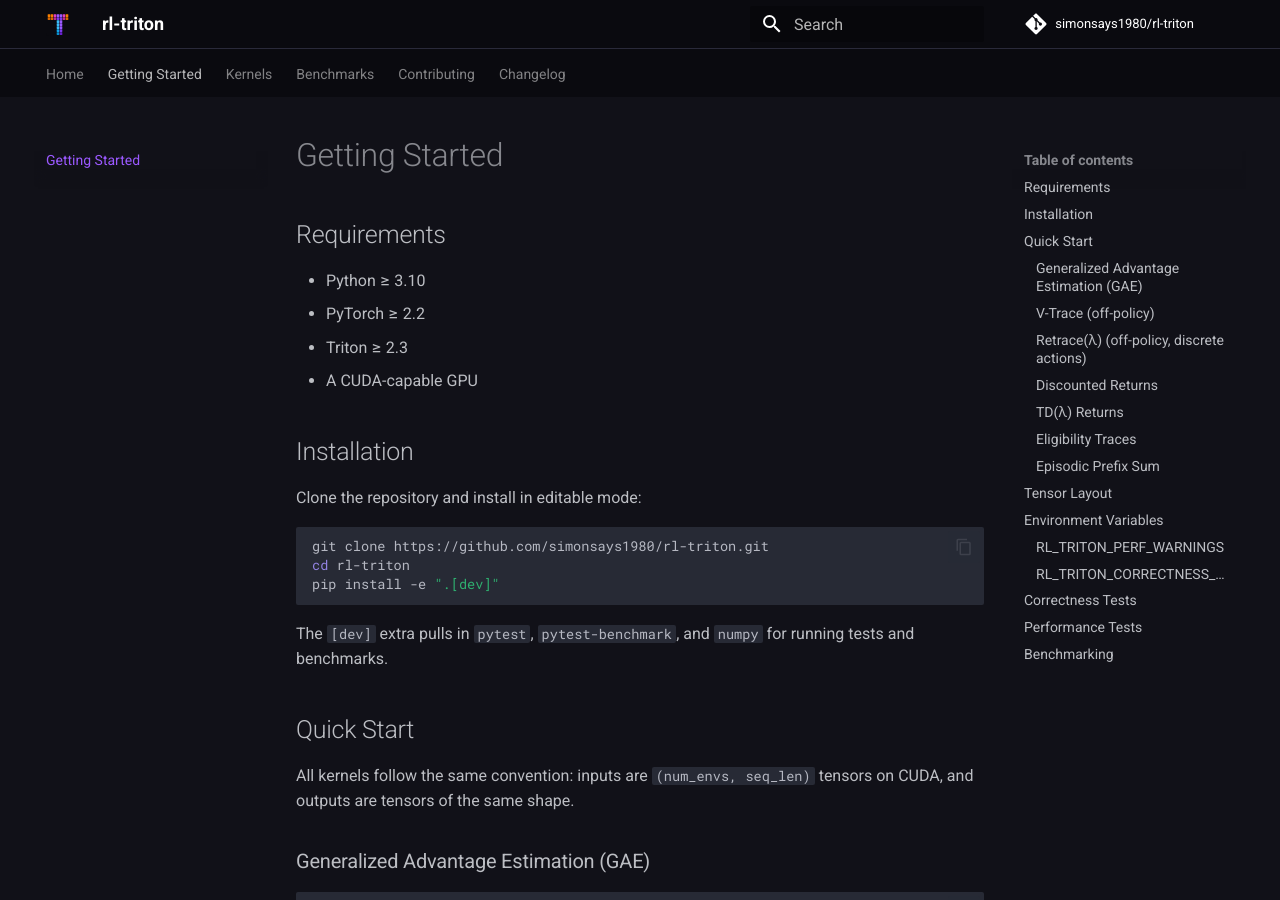
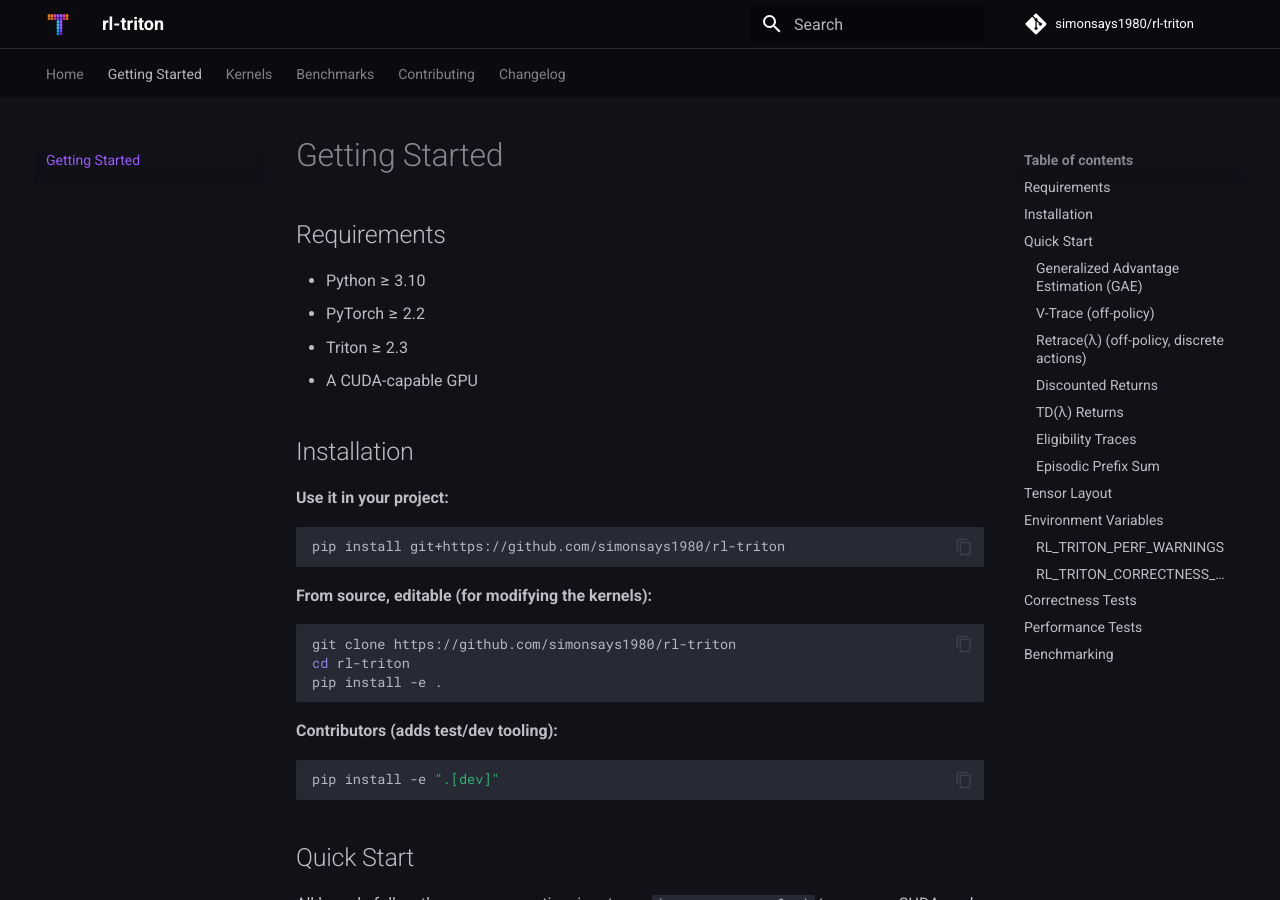
Before and after one commit to simonsays1980/rl-triton, an MkDocs documentation site: the page built from docs/getting-started.md, in a window 1280 px wide and 900 px high. Built offline with MkDocs 1.6.1 and Material for MkDocs 9.7.7, drawn with Linux system fonts in a browser that asks for light colours; comment, search, counter and statistics services are not loaded.

Commit message:
docs: sync getting-started install ladder with README, fix INSTALL_START placement
getting-started.md hand-maintained its own install section (editable
clone + [dev] only, presented as the sole method) that had drifted from
README's actual ladder. Wired it to the same include-markdown block
index.md already uses.

That exposed a pre-existing bug: INSTALL_START sat after the
pip install git+... block, so neither index.md nor getting-started.md
was ever including it -- the docs site's install instructions have been
missing the leading, most-common install path since it was introduced.
Moved the marker up to cover the full ladder.

````diff
--- a/README.md
+++ b/README.md
@@ -45,6 +45,7 @@
 
 ### Install
 
+<!-- INSTALL_START -->
 **Use it in your project:**
 
 ```bash
@@ -53,7 +54,6 @@
 
 **From source, editable (for modifying the kernels):**
 
-<!-- INSTALL_START -->
 ```bash
 git clone https://github.com/simonsays1980/rl-triton
 cd rl-triton
--- a/docs/getting-started.md
+++ b/docs/getting-started.md
@@ -11,15 +11,11 @@
 
 ## Installation
 
-Clone the repository and install in editable mode:
-
-```bash
-git clone https://github.com/simonsays1980/rl-triton.git
-cd rl-triton
-pip install -e ".[dev]"
-```
-
-The `[dev]` extra pulls in `pytest`, `pytest-benchmark`, and `numpy` for running tests and benchmarks.
+{%
+  include-markdown "../README.md"
+  start="<!-- INSTALL_START -->"
+  end="<!-- INSTALL_END -->"
+%}
 
 ## Quick Start
 
````
